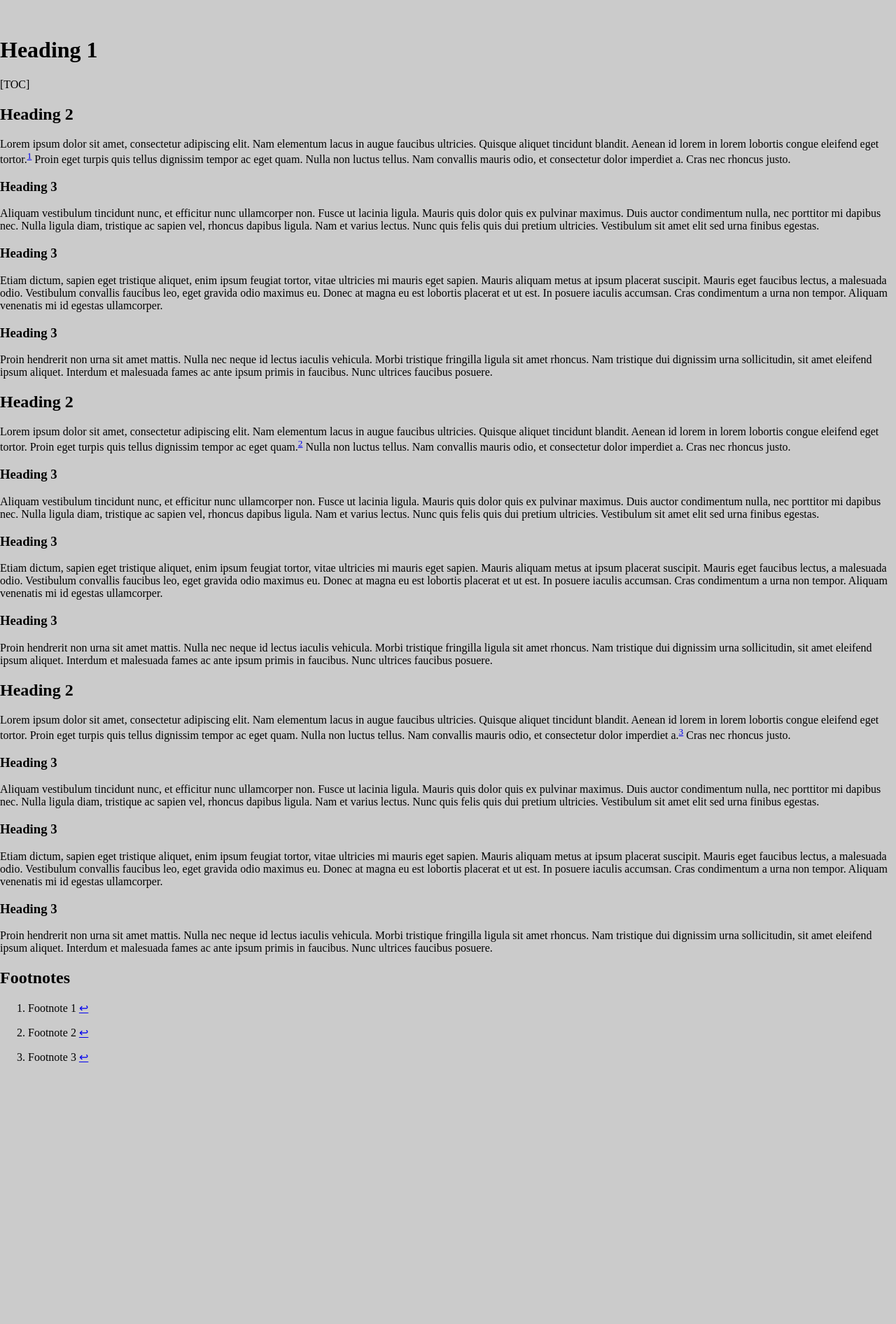
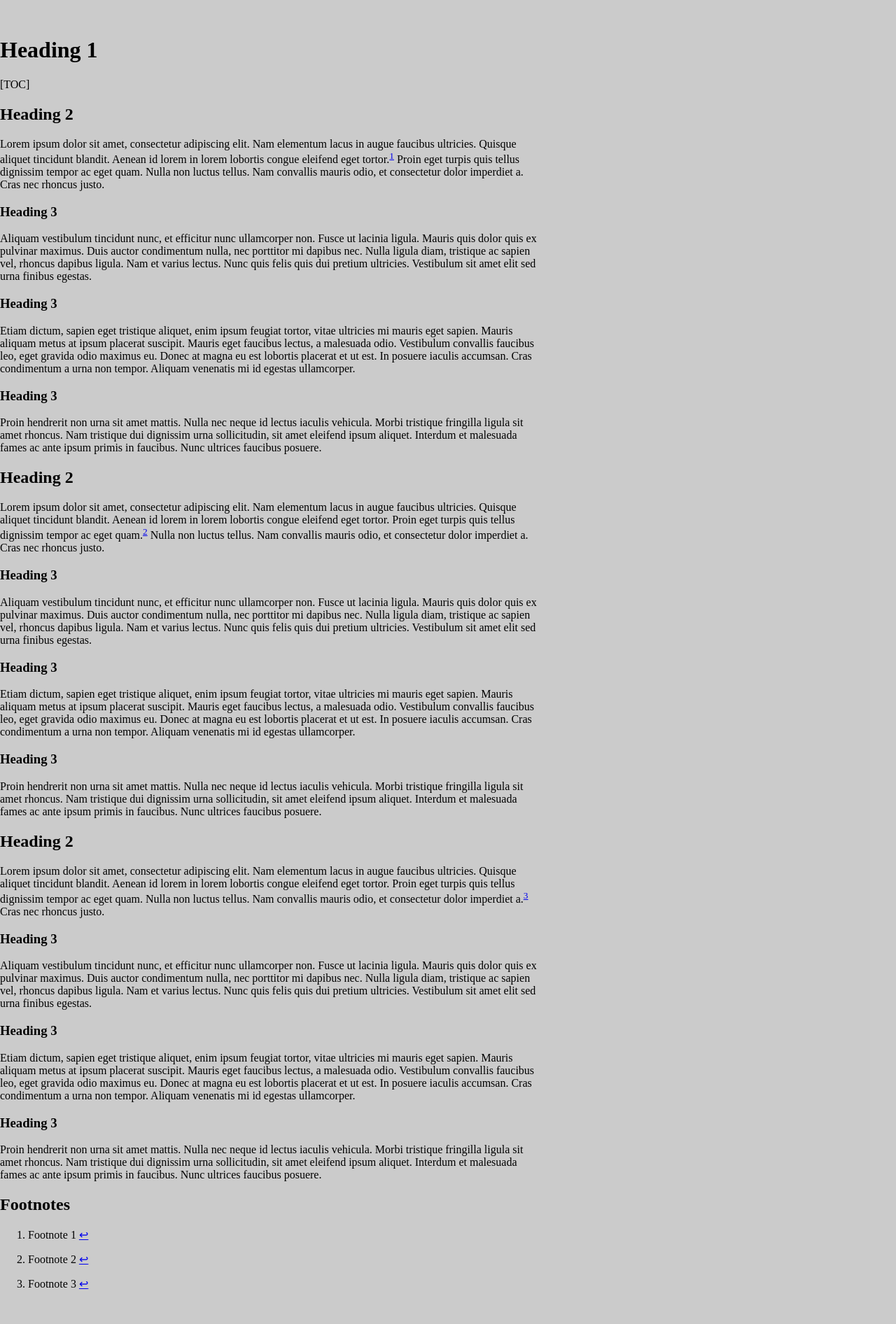
Before and after one commit to CigdemTongal/cigdemtongal.github.io, a Jekyll site: the page built from index.md, in a window 1280 px wide. Shown: the whole page at 70% size. Built offline with Jekyll 4.4.1, drawn with Linux system fonts in a browser that asks for light colours; our own code applies the rules of GitHub Pages for plain Markdown files; before the commit the page ends 1568 px from its top, so only the background shows below that.

Commit message:
Update default.html

```diff
--- a/_layouts/default.html
+++ b/_layouts/default.html
@@ -21,6 +21,7 @@
       }
 
       body {
+        max-width: 60vw;
         margin: 0;
         padding: 2rem 0;
         background: transparent;
```
